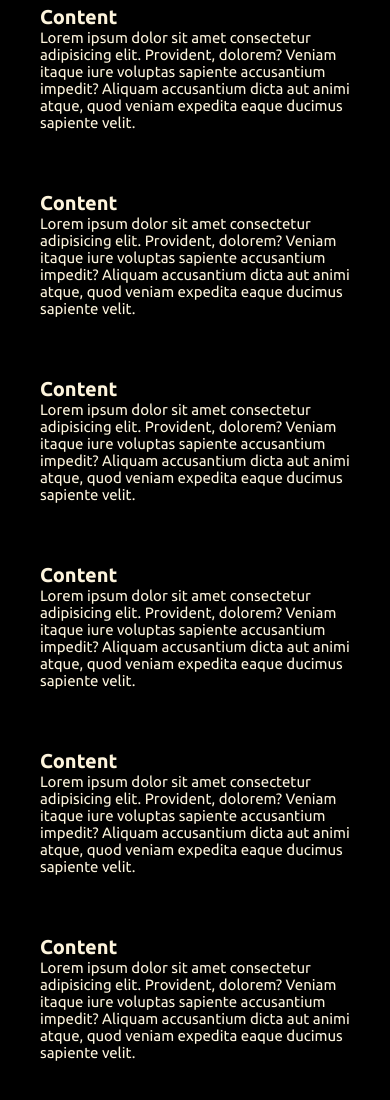
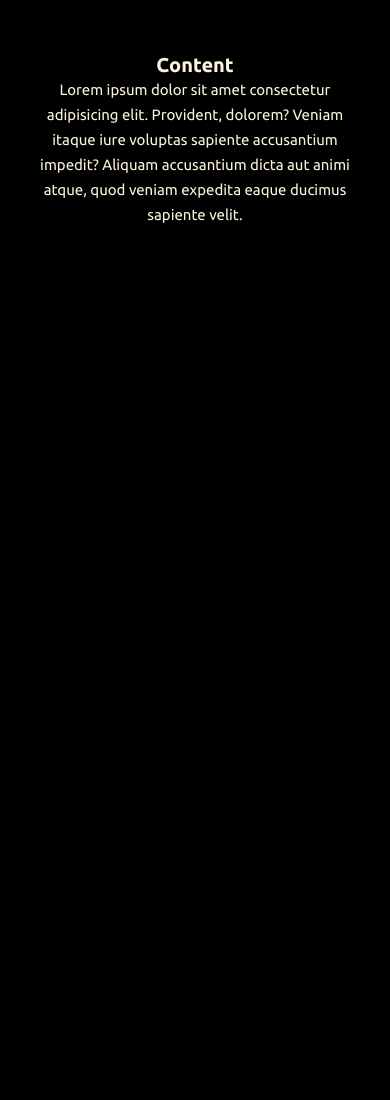
Before and after one commit to kyawthurain/Parallax_testing, a plain HTML site: page index.html in a window 390 px wide. Shown: the part 1339-2439 px from the top of the page. After the commit the page ends 1606 px from the top, so only its background shows below. Drawn offline with Linux system fonts and the light colour scheme.

Commit message:
played with responsive

```diff
--- a/index.html
+++ b/index.html
@@ -36,7 +36,7 @@
                     Just testing parallax effect with HTML5 CSS3 and JSES6.......This is not responsive page tho..
                     <br> Thanks Ya!!!
                 </p>
-                <p class="creatorp">-from creator</p>
+                <p class="creatorp">-Kaung Khant</p>
             </div>
         </div>
     </div>
@@ -48,26 +48,8 @@
         <h6>Content</h6>
         <p>Lorem ipsum dolor sit amet consectetur adipisicing elit. Provident, dolorem? Veniam itaque iure voluptas sapiente accusantium impedit? Aliquam accusantium dicta aut animi atque, quod veniam expedita eaque ducimus sapiente velit.</p>
     </div>
-    <div class="contents">
-        <h6>Content</h6>
-        <p>Lorem ipsum dolor sit amet consectetur adipisicing elit. Provident, dolorem? Veniam itaque iure voluptas sapiente accusantium impedit? Aliquam accusantium dicta aut animi atque, quod veniam expedita eaque ducimus sapiente velit.</p>
-    </div>
-    <div class="contents">
-        <h6>Content</h6>
-        <p>Lorem ipsum dolor sit amet consectetur adipisicing elit. Provident, dolorem? Veniam itaque iure voluptas sapiente accusantium impedit? Aliquam accusantium dicta aut animi atque, quod veniam expedita eaque ducimus sapiente velit.</p>
-    </div>
-    <div class="contents">
-        <h6>Content</h6>
-        <p>Lorem ipsum dolor sit amet consectetur adipisicing elit. Provident, dolorem? Veniam itaque iure voluptas sapiente accusantium impedit? Aliquam accusantium dicta aut animi atque, quod veniam expedita eaque ducimus sapiente velit.</p>
-    </div>
-    <div class="contents">
-        <h6>Content</h6>
-        <p>Lorem ipsum dolor sit amet consectetur adipisicing elit. Provident, dolorem? Veniam itaque iure voluptas sapiente accusantium impedit? Aliquam accusantium dicta aut animi atque, quod veniam expedita eaque ducimus sapiente velit.</p>
-    </div>
-    <div class="contents">
-        <h6>Content</h6>
-        <p>Lorem ipsum dolor sit amet consectetur adipisicing elit. Provident, dolorem? Veniam itaque iure voluptas sapiente accusantium impedit? Aliquam accusantium dicta aut animi atque, quod veniam expedita eaque ducimus sapiente velit.</p>
-    </div>
+
+
     <script>
         let lamp = document.getElementById('lamp');
         let boy = document.getElementById('boy');
--- a/style.css
+++ b/style.css
@@ -29,8 +29,11 @@ body{
     width: 100%;
     background-color: var(--bg);
 }
-p{ font-size: 30%;}
-h6{font-size: 40%;}
+p{
+    font-size: 45%;
+    line-height: 25px;
+}
+h6{font-size: 60%;}
 
 
 /*------------------------------------------------------------Main Section*/
@@ -117,7 +120,7 @@ h6{font-size: 40%;}
 }
 
 .contents{
-
+    text-align: center;
     margin: 20px;
     padding: 20px;
 }
@@ -174,6 +177,10 @@ h6{font-size: 40%;}
 /*=================================== Responsive ==============================*/
 
 @media screen and (max-width:480px) {
+
+    p{ font-size: 30%;}
+    h6{font-size: 40%;}
+
     .boy{
         width: 60%;
     }
```
